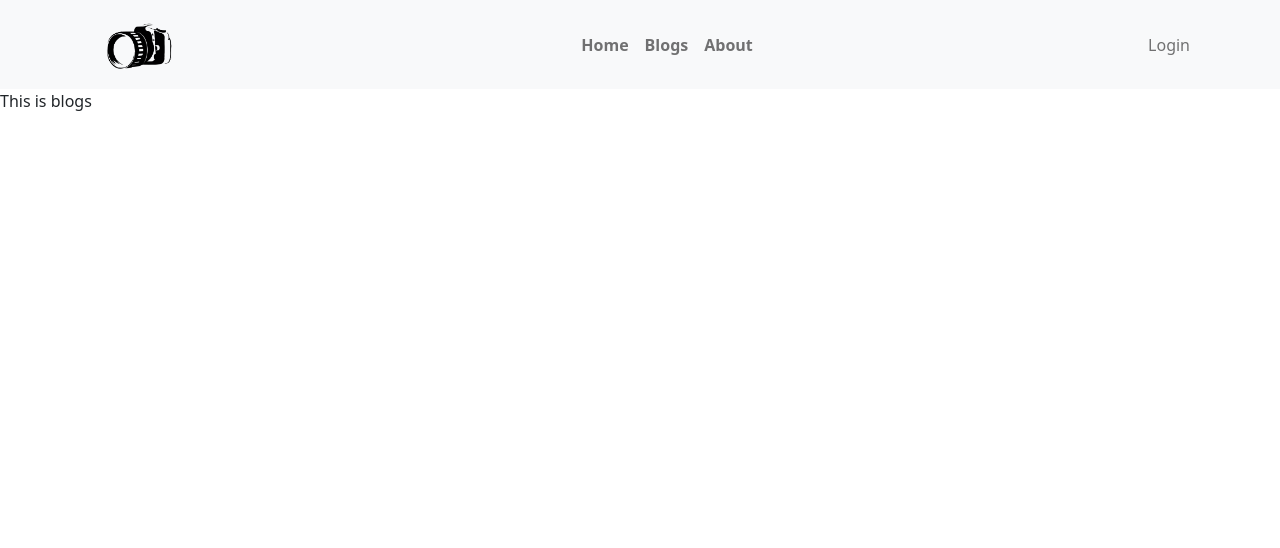
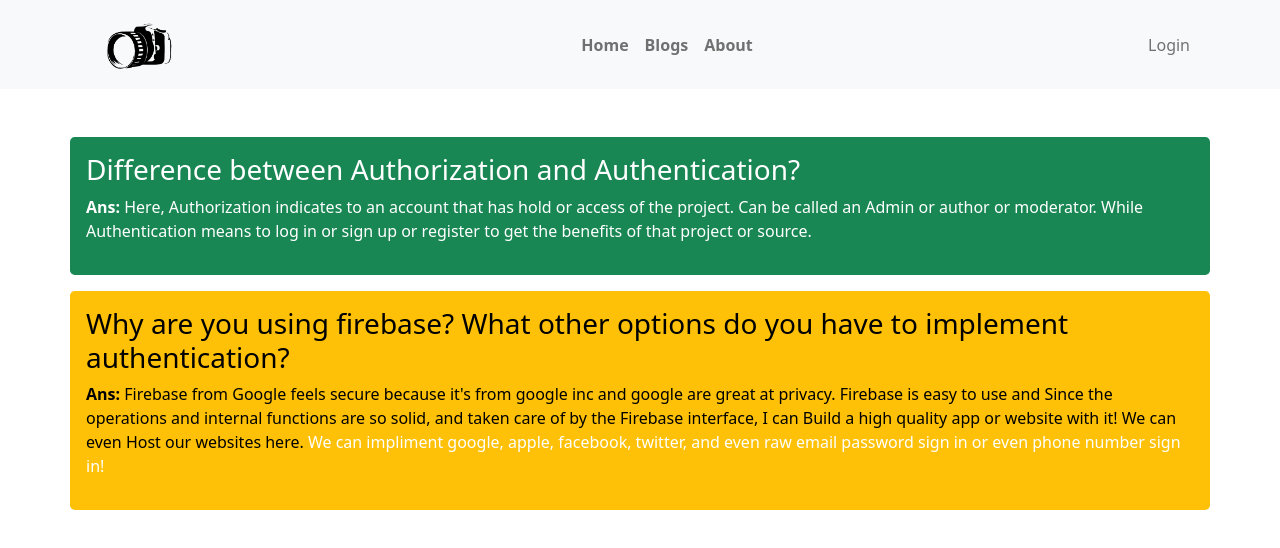
Before and after one commit to AshrafulIslam5/Assignment-10, a React (Create React App) app: page /blogs in a window 1280 px wide. Shown: the top 548 px of the page. Built offline with nearby package versions, Linux system fonts and the light colour scheme; no server answers.

Commit message:
done answeing ques!

```diff
--- a/src/components/Blogs/Blogs.js
+++ b/src/components/Blogs/Blogs.js
@@ -2,8 +2,15 @@ import React from 'react';
 
 const Blogs = () => {
     return (
-        <div>
-            This is blogs
+        <div className='mt-5'>
+            <div className='bg-success container rounded-3 p-3 text-white'>
+                <h3>Difference between Authorization and Authentication?</h3>
+                <p><strong>Ans: </strong>Here, Authorization indicates to an account that has hold or access of the project. Can be called an Admin or author or moderator. While Authentication means to log in or sign up or register to get the benefits of that project or source.</p>
+            </div>
+            <div className='bg-warning mt-3 container rounded-3 p-3 text-black'>
+                <h3> Why are you using firebase? What other options do you have to implement authentication?</h3>
+                <p><strong>Ans: </strong>Firebase from Google feels secure because it's from google inc and google are great at privacy. Firebase is easy to use and  Since the operations and internal functions are so solid, and taken care of by the Firebase interface, I can Build a high quality app or website with it! We can even Host our websites here. <span className='text-white'>We can impliment google, apple, facebook, twitter, and even raw email password sign in or even phone number sign in!</span></p>
+            </div>
         </div>
     );
 };
```
